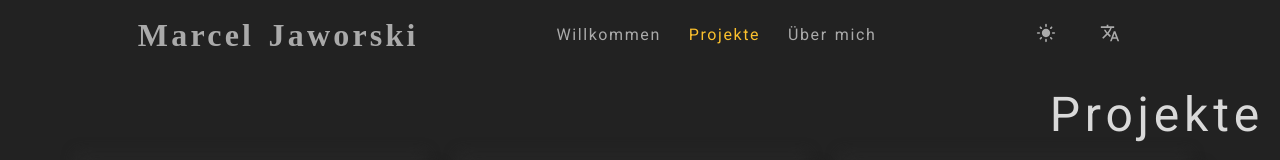
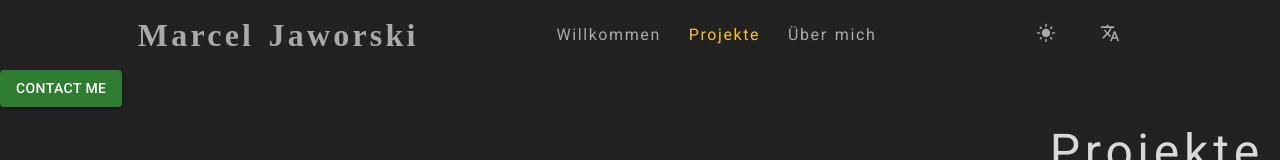
Before and after one commit to marceljaworski/portfolio, a React (Vite) app: page /projects in a window 1280 px wide. Shown: the top 160 px of the page. Built offline with nearby package versions, Linux system fonts and the light colour scheme; grey boxes are pictures that could not be loaded; a web font is replaced by a local one.

Commit message:
contact form added

```diff
--- a/src/App.tsx
+++ b/src/App.tsx
@@ -12,14 +12,16 @@ import MenuIcon from '@mui/icons-material/Menu';
 import HomeIcon from '@mui/icons-material/Home';
 import WorkIcon from '@mui/icons-material/Work';
 import PersonIcon from '@mui/icons-material/Person';
-import { Typography } from '@mui/material';
+import { Button, Typography } from '@mui/material';
+import { ContactForm } from './components/ContactForm';
 
 function App() {
 	const { data, lightMode } = useContext(AppContext);
 	const [showMenu, setShowMenu] = useState(false);
+
 	const handleShow = () => {
 		setShowMenu(!showMenu)
-}
+	};
 
 	return (
 		<div className={"App "+ (lightMode ? 'light' : 'dark')}>
@@ -56,7 +58,7 @@ function App() {
 					</div>
 				</div>
 			</nav>
-
+			<ContactForm />
 			<Routes>
 
 				<Route path="/" element={<Navigate to="/welcome" replace />} />
@@ -65,6 +67,8 @@ function App() {
 				<Route path="/about" element={<PageAbout />} />
 				<Route path="*" element={ <Page404 /> } />
 			</Routes>
+
+
 		</div>
 	);
 }
--- a/src/components/ContactForm.scss
+++ b/src/components/ContactForm.scss
@@ -1,3 +1,9 @@
+.contact-button {
+  position: -webkit-sticky; /* Safari */
+  top: 0;
+  position: sticky;
+
+}
 .form {
   max-width: 350px;
   margin: auto;
--- a/src/components/ContactForm.tsx
+++ b/src/components/ContactForm.tsx
@@ -3,16 +3,23 @@ import './ContactForm.scss';
 import { useForm, ValidationError } from '@formspree/react';
 import { Button, Typography } from "@mui/material";
 import { AppContext } from '../AppContext';
-import { useContext } from 'react';
+import { useContext, useState } from 'react';
 
 export const ContactForm = () => {
   const { data } = useContext(AppContext);
+  const [showForm, setShowForm] = useState(false);
+
+  const handleShowForm = () => {
+		setShowForm(!showForm)
+	}
   const [state, handleSubmit] = useForm('xrgwgerv');
   if (state.succeeded) {
-    return <p>Thanks for joining!</p>;
+    return <p>{data.contactForm.thanks}</p>;
   }
   return (
-    <form className="form" onSubmit={handleSubmit}>
+    <>
+      <Button className='contact-button' variant="contained" color="success" onClick={handleShowForm}>Contact me</Button>
+      {showForm && <form className="form" onSubmit={handleSubmit}>
         <Typography>{data.contactForm.text}</Typography>
         <TextField id="email" label="Email" name="email" type="email" variant="outlined" />
         <ValidationError
@@ -36,6 +43,10 @@ export const ContactForm = () => {
         <Button variant="contained" type="submit" disabled={state.submitting}>
           {data.contactForm.submit}
         </Button>
-    </form>
+        <Button variant="outlined" color='error' onClick={handleShowForm}>
+          {data.contactForm.close}
+        </Button>
+      </form>}
+    </>
   )
 }
--- a/src/pages/PageAbout.tsx
+++ b/src/pages/PageAbout.tsx
@@ -1,5 +1,6 @@
-import avatar from "../images/profil-bild.jpg";
+import avatar from '../images/profil-bild.jpg';
 import './PageAbout.scss';
+
 // import github from "../images/github-142-svgrepo-com.svg";
 import { AppContext } from '../AppContext';
 import { useContext } from 'react';
@@ -7,8 +8,10 @@ import { Typography } from "@mui/material";
 
 export const PageAbout = () => {
 	const { data } = useContext(AppContext);
+
 	return (
 		<div className="main main-about">
+
 			<header className="headerAbout">
 
 				<img src={avatar} alt="Avatar" className="avatar"></img>
```
Lines whose indentation alone changed are shown as unchanged.
